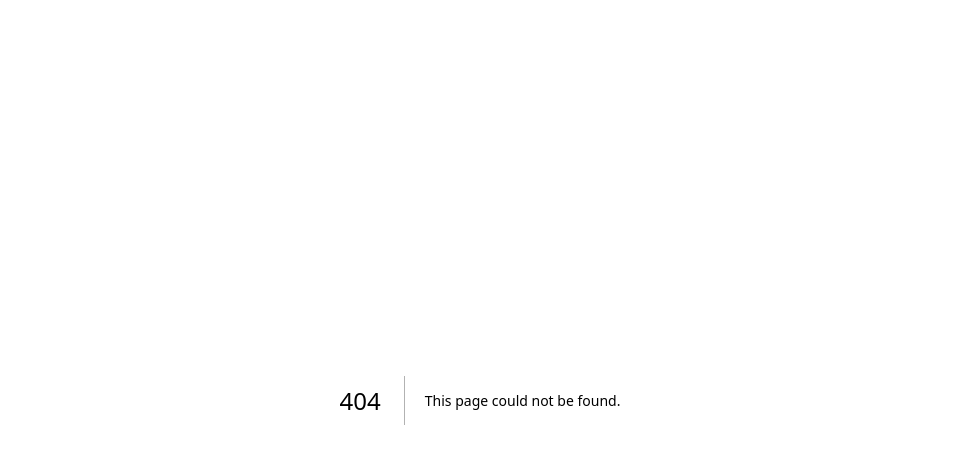
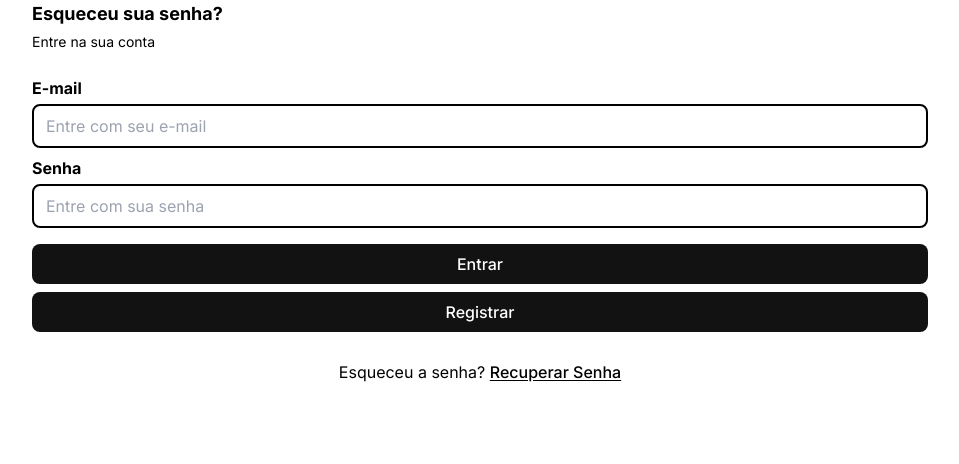
Before and after one commit to DAILY-MANAGE/daily-manage-web, a Next.js app: page /pages/recuperar-senha in a window 1280 px wide. Before the commit this address had no page. Shown: the top 464 px of the page, without its empty margins (160-1119 px from the left). Built offline with nearby package versions, Linux system fonts and the light colour scheme.

Commit message:
new(main): create recover pass page

```diff
--- a/app/components/login/loginValidation.tsx
+++ b/app/components/login/loginValidation.tsx
@@ -1,5 +1,5 @@
 import { Input } from '@/app/components/input';
-import { useForm, SubmitHandler } from "react-hook-form"
+import { useForm, SubmitHandler } from 'react-hook-form';
 import { Button } from '@/app/components/button';
 import LoginValidationError from './loginValidationError';
 
@@ -11,19 +11,41 @@ export default function LoginValidation() {
     formState: { errors },
   } = useForm();
   const onSubmit = (data: unknown) => console.log(data);
-    return <>
+  return (
+    <>
       <form className="mb-0.5" onSubmit={handleSubmit(onSubmit)}>
         <h1 className="font-bold text-medium mt-4 mb-1">E-mail</h1>
-            <Input htmlFor="email" placeholder="Entre com seu e-mail" aria-invalid={errors.email ? "true" : "false"} {...register('email', {
-                        required: { value: true, message: 'Email Required' },
-                        pattern: { value: /.+@.+/, message: 'Invalid Email' },
-                    })} type="email" id="email" />
-            {errors.email && <LoginValidationError message={errors.email.message} />}
+        <Input
+          htmlFor="email"
+          placeholder="Entre com seu e-mail"
+          aria-invalid={errors.email ? 'true' : 'false'}
+          {...register('email', {
+            required: { value: true, message: 'E-mail obrigatório' },
+            pattern: { value: /.+@.+/, message: 'E-mail inválido' },
+          })}
+          type="email"
+          id="email"
+        />
+        {errors.email && (
+          <LoginValidationError message={errors.email.message} />
+        )}
         <h1 className="font-bold text-medium mt-2 mb-1">Senha</h1>
-            <Input htmlFor="password" placeholder="Entre com sua senha" {...register('password', { required: true, maxLength: 30, minLength: 5 })} type="password" id="password" />
+        <Input
+          htmlFor="password"
+          placeholder="Entre com sua senha"
+          aria-invalid={errors.password ? 'true' : 'false'}
+          {...register('password', {
+            required: true,
+            maxLength: { value: 30, message: 'Número máximo de caractéres é 30' },
+            minLength: { value: 5, message: 'Número mínimo de caractéres é 5' },
+          })}
+          type="password"
+          id="password"
+        />
         <Button customStyle="mt-4" theme="dark-900" size="full" type="submit">
           Entrar
         </Button>
       </form>
     </>
+  );
 }
--- a/app/components/login/loginValidationError.tsx
+++ b/app/components/login/loginValidationError.tsx
@@ -1,7 +1,7 @@
 export default function LoginValidationError({ message }: { message: any }) {
     return (
-        <div className="rounded border border-red-600 bg-red-50 p-1 text-red-600">
+        <p className="rounded text-bold p-1 text-rose-600">
             {message}
-        </div>
+        </p>
     );
 }
--- a/app/utils/authHandler.ts
+++ b/app/hooks/AuthContext.ts
@@ -1,3 +1,4 @@
+"use server"
 import { cookies } from 'next/headers'
 
 const axios = require('axios');
@@ -7,7 +8,7 @@ const requestDomain = 'localhost:8080';
 
 const cookieStore = cookies()
 
-export class authHandler {
+export class AuthHandler {
 
   async hasAuthTokenInCookies(): Promise<boolean> {
     return await cookieStore.has(tokenCookieKey);
@@ -32,7 +33,7 @@ export class authHandler {
 
   async saveTokenInCookies(token: string) {
     // validate token first...
-    cookieStore.set(tokenCookieKey, token);
+    await cookieStore.set(tokenCookieKey, token);
   }
 
 }
--- a/app/hooks/LoginHandler.ts
+++ /dev/null
@@ -1,8 +0,0 @@
-const LoginHandler = {
-    hasUserTokenInCache: () => {
-
-        return false;
-    }
-};
-
-export default LoginHandler;
--- a/app/page.tsx
+++ b/app/page.tsx
@@ -1,14 +1,6 @@
-import { Inicio } from "./pages/inicio/page";
+"use client";
 import { Login } from "./pages/login/page";
-import { authHandler } from "./utils/authHandler";
 
 export default async function Page() {
-  // Route will be handled automatically by the middleware.
-
-  async function isLoggedIn() {
-    const auth = new authHandler();
-    return await auth.validateTokenInCookies
-
-  }
-  return (await isLoggedIn() ? <Inicio /> : <Login />);
+  return <Login />;
 }
--- a/app/pages/login/page.tsx
+++ b/app/pages/login/page.tsx
@@ -27,7 +27,7 @@ export function Login() {
             >
               <Link href="/cadastro">Registrar</Link>
             </Button>
-            <p className="font-normal w-full text-center mt-6">Esqueceu a senha? <Link href="/recover"><span className="font-medium underline underline-offset-2">Recuperar Senha</span></Link></p>
+            <p className="font-normal w-full text-center mt-6">Esqueceu a senha? <Link href="/recuperar-senha"><span className="font-medium underline underline-offset-2">Recuperar Senha</span></Link></p>
           </div>
         </div>
         <div className="w-[50vw] md:hidden sm:hidden bg-dark h-[100vh] bg-login bg-cover bg-no-repeat"></div>
--- /dev/null
+++ b/app/pages/recuperar-senha/page.tsx
@@ -0,0 +1,21 @@
+import { Button } from '@/app/components/button';
+import LoginValidation from '@/app/components/login/loginValidation';
+import Image from 'next/image';
+import Link from 'next/link';
+
+export default function RecuperarSenha() {
+    return (
+        <div className="flex flex-col align-center justify-center h-[90%] w-[70%] mx-auto">
+            <h1 className="font-bold text-lg mb-1">Esqueceu sua senha?</h1>
+            <p className="text-sm mb-2 text-gray-200">Entre na sua conta</p>
+            <LoginValidation />
+            <Button
+              theme="dark-900"
+              size="sm"
+            >
+              <Link href="/cadastro">Registrar</Link>
+            </Button>
+            <p className="font-normal w-full text-center mt-6">Esqueceu a senha? <Link href="/recover"><span className="font-medium underline underline-offset-2">Recuperar Senha</span></Link></p>
+          </div>
+    );
+}
```
Lines whose indentation alone changed are shown as unchanged.
